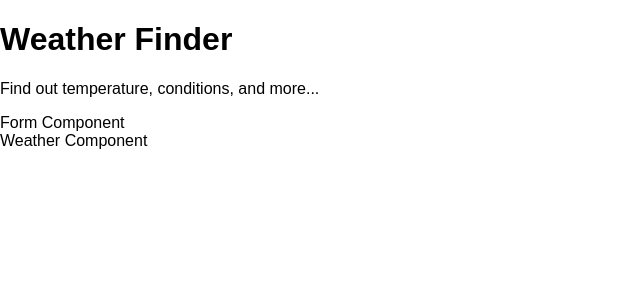
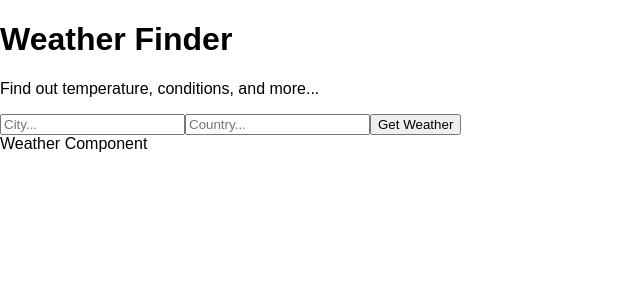
Before and after one commit to acfromspace/weatherchecker, a React (Create React App) app: page / in a window 1280 px wide. Shown: the top 300 px of the page, without its empty margins (0-640 px from the left). Built offline with nearby package versions, Linux system fonts and the light colour scheme.

Commit message:
[*] App.js, Form.js

```diff
--- a/src/App.js
+++ b/src/App.js
@@ -13,8 +13,11 @@ const API_KEY = '3d0ef9639326e8f751a89d6ef01a91bf';
 
 class App extends React.Component {
   // One can put their own methods here
+  // JSON = Javascript Object Notation
   getWeather = async () => {
-    const API_CALL = await fetch();
+    const API_CALL = await fetch(`http://api.openweathermap.org/data/2.5/weather?q=${city},${country}&appid=${API_KEY}&units=metric`);
+    const data =  await API_CALL.json();
+    console.log(data);
   }
 
   // Before one had to do this to properly bind the function React version < 16.0
--- a/src/components/Form.js
+++ b/src/components/Form.js
@@ -1,13 +1,11 @@
 import React, { Component } from 'react';
 
-class Form extends Component {
-    render() {
-        return (
-            <div>
-                Form Component
-            </div>
-        );
-    }
-}
+const Form = props => (
+	<form onSubmit={props.getWeather}>
+		<input type="text" name="city" placeholder="City..."/>
+		<input type="text" name="country" placeholder="Country..."/>
+		<button>Get Weather</button>
+	</form>
+);
 
 export default Form;
```
